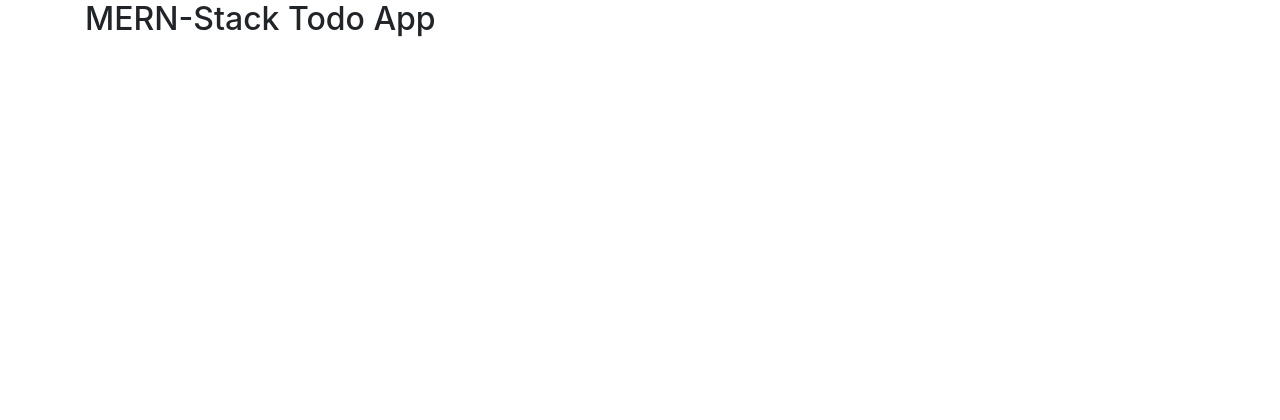
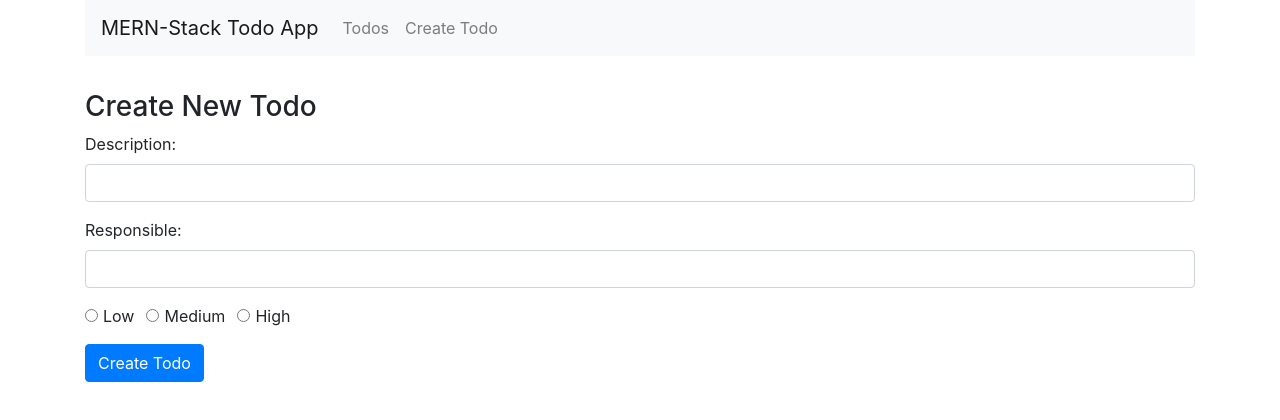
Before and after one commit to sedx876/MERN-ToDo, a React (Create React App) app: page /create in a window 1280 px wide. Shown: the top 420 px of the page. Built offline with nearby package versions, Linux system fonts and the light colour scheme.

Commit message:
updated create-todo

```diff
--- a/package.json
+++ b/package.json
@@ -6,6 +6,7 @@
     "@testing-library/jest-dom": "^5.11.5",
     "@testing-library/react": "^11.1.0",
     "@testing-library/user-event": "^12.1.10",
+    "axios": "^0.21.0",
     "bootstrap": "^4.5.3",
     "react": "^17.0.1",
     "react-dom": "^17.0.1",
--- a/src/App.js
+++ b/src/App.js
@@ -2,16 +2,35 @@ import React, { Component } from "react";
 import { BrowserRouter as Router, Route, Link } from "react-router-dom";
 import './styles/App.css';
 import "bootstrap/dist/css/bootstrap.min.css";
+import CreateTodo from "./components/create-todo.component";
+import EditTodo from "./components/edit-todo.component";
+import TodosList from "./components/todos-list.component";
 
 class App extends Component {
   render() {
     return (
       <Router>
         <div className="container">
-          <h2>MERN-Stack Todo App</h2>
-          {/* <Route path="/" exact component={TodosList} />
+          <nav className="navbar navbar-expand-lg navbar-light bg-light">
+            {/* <a class="navbar-brand" href="https://codingthesmartway.com" target="_blank">
+              <img src={logo} width="30" height="30" alt="CodingTheSmartWay.com" />
+            </a> */}
+            <Link to="/" className="navbar-brand">MERN-Stack Todo App</Link>
+            <div className="collpase navbar-collapse">
+              <ul className="navbar-nav mr-auto">
+                <li className="navbar-item">
+                  <Link to="/" className="nav-link">Todos</Link>
+                </li>
+                <li className="navbar-item">
+                  <Link to="/create" className="nav-link">Create Todo</Link>
+                </li>
+              </ul>
+            </div>
+          </nav>
+          <br/>
+          <Route path="/" exact component={TodosList} />
           <Route path="/edit/:id" component={EditTodo} />
-          <Route path="/create" component={CreateTodo} /> */}
+          <Route path="/create" component={CreateTodo} />
         </div>
       </Router>
     );
--- a/src/components/create-todo.component.js
+++ b/src/components/create-todo.component.js
@@ -1,12 +1,130 @@
 import React, { Component } from 'react';
+import axios from 'axios';
 
 export default class CreateTodo extends Component {
 
-  render() {
-    return (
-      <div>
-        <p>Welcome to Create Todo Component!!</p>
-      </div>
-    )
-  }
+	constructor(props) {
+		super(props);
+		this.onChangeTodoDescription = this.onChangeTodoDescription.bind(this);
+    	this.onChangeTodoResponsible = this.onChangeTodoResponsible.bind(this);
+    	this.onChangeTodoPriority = this.onChangeTodoPriority.bind(this);
+    	this.onSubmit = this.onSubmit.bind(this);
+
+		this.state = {
+				todo_description: '',
+				todo_responsible: '',
+				todo_priority: '',
+				todo_completed: false
+		}
+	}
+
+	onChangeTodoDescription(e) {
+		this.setState({
+				todo_description: e.target.value
+		});
 }
+
+onChangeTodoResponsible(e) {
+		this.setState({
+				todo_responsible: e.target.value
+		});
+}
+
+onChangeTodoPriority(e) {
+		this.setState({
+				todo_priority: e.target.value
+		});
+}
+
+onSubmit(e) {
+	e.preventDefault();
+
+	console.log(`Form submitted:`);
+	console.log(`Todo Description: ${this.state.todo_description}`);
+	console.log(`Todo Responsible: ${this.state.todo_responsible}`);
+	console.log(`Todo Priority: ${this.state.todo_priority}`);
+
+	const newTodo = {
+			todo_description: this.state.todo_description,
+			todo_responsible: this.state.todo_responsible,
+			todo_priority: this.state.todo_priority,
+			todo_completed: this.state.todo_completed
+	};
+
+	axios.post('http://localhost:4000/todos/add', newTodo)
+			.then(res => console.log(res.data));
+
+	this.setState({
+			todo_description: '',
+			todo_responsible: '',
+			todo_priority: '',
+			todo_completed: false
+	})
+}
+
+render() {
+	return (
+			<div style={{marginTop: 10}}>
+					<h3>Create New Todo</h3>
+					<form onSubmit={this.onSubmit}>
+							<div className="form-group">
+									<label>Description: </label>
+									<input  type="text"
+													className="form-control"
+													value={this.state.todo_description}
+													onChange={this.onChangeTodoDescription}
+													/>
+							</div>
+							<div className="form-group">
+									<label>Responsible: </label>
+									<input
+													type="text"
+													className="form-control"
+													value={this.state.todo_responsible}
+													onChange={this.onChangeTodoResponsible}
+													/>
+							</div>
+							<div className="form-group">
+									<div className="form-check form-check-inline">
+											<input  className="form-check-input"
+															type="radio"
+															name="priorityOptions"
+															id="priorityLow"
+															value="Low"
+															checked={this.state.todo_priority==='Low'}
+															onChange={this.onChangeTodoPriority}
+															/>
+											<label className="form-check-label">Low</label>
+									</div>
+									<div className="form-check form-check-inline">
+											<input  className="form-check-input"
+															type="radio"
+															name="priorityOptions"
+															id="priorityMedium"
+															value="Medium"
+															checked={this.state.todo_priority==='Medium'}
+															onChange={this.onChangeTodoPriority}
+															/>
+											<label className="form-check-label">Medium</label>
+									</div>
+									<div className="form-check form-check-inline">
+											<input  className="form-check-input"
+															type="radio"
+															name="priorityOptions"
+															id="priorityHigh"
+															value="High"
+															checked={this.state.todo_priority==='High'}
+															onChange={this.onChangeTodoPriority}
+															/>
+											<label className="form-check-label">High</label>
+									</div>
+							</div>
+
+							<div className="form-group">
+									<input type="submit" value="Create Todo" className="btn btn-primary" />
+							</div>
+					</form>
+			</div>
+	)
+}
+}
--- a/src/components/todos-list.component.js
+++ b/src/components/todos-list.component.js
@@ -1,12 +1,60 @@
 import React, { Component } from 'react';
+import { Link } from 'react-router-dom';
+import axios from 'axios';
+
+
+const Todo = props => (
+  <tr>
+      <td>{props.todo.todo_description}</td>
+      <td>{props.todo.todo_responsible}</td>
+      <td>{props.todo.todo_priority}</td>
+      <td>
+          <Link to={"/edit/"+props.todo._id}>Edit</Link>
+      </td>
+  </tr>
+)
 
 export default class TodosList extends Component {
 
-  render() {
-    return (
+  constructor(props) {
+    super(props);
+    this.state = {todos: []};
+}
+
+componentDidMount() {
+  axios.get('http://localhost:4000/todos/')
+      .then(response => {
+          this.setState({ todos: response.data });
+      })
+      .catch(function (error){
+          console.log(error);
+      })
+}
+
+todoList() {
+  return this.state.todos.map(function(currentTodo, i){
+      return <Todo todo={currentTodo} key={i} />;
+  })
+}
+
+render() {
+  return (
       <div>
-        <p>Welcome to Todos List Component!!</p>
+          <h3>Todos List</h3>
+          <table className="table table-striped" style={{ marginTop: 20 }} >
+              <thead>
+                  <tr>
+                      <th>Description</th>
+                      <th>Responsible</th>
+                      <th>Priority</th>
+                      <th>Action</th>
+                  </tr>
+              </thead>
+              <tbody>
+                  { this.todoList() }
+              </tbody>
+          </table>
       </div>
-    )
-  }
+  )
 }
+}
```
Also changed, not shown: 1 other file (tests, documents, lock files or other folders).
